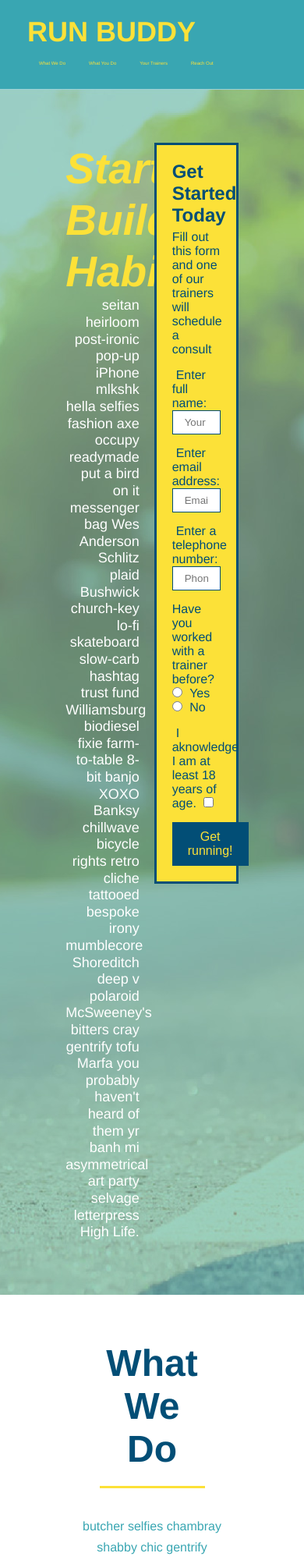
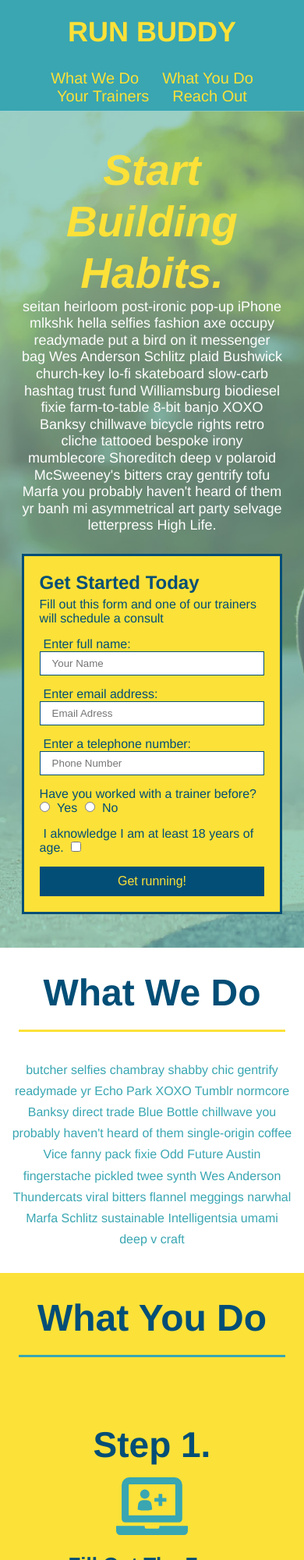
Before and after one commit to LindseyHsiao/run-buddy, a plain HTML site: page index.html in a window 390 px wide. Shown: the top 2000 px of the page at 78% size. Drawn offline with Linux system fonts and the light colour scheme.

Commit message:
media queries completed

```diff
--- a/assets/css/style.css
+++ b/assets/css/style.css
@@ -322,14 +322,69 @@ section {
 @media screen and (max-width: 980px) {
 
         /* this will be applied to any screen smaller than 980px */
+        header {
+            padding-bottom: 0;
+            justify-content: center;
+        }
+        header h1 {
+            width: 100%;
+            text-align: center;
+        }
+        header nav ul {
+            margin-top: 20px;
+            width: 100%;
+            justify-content: center;
+        }
+        header nav ul li a {
+            font-size: 20px;
+        }
+        footer h2, footer div {
+            text-align: center;
+            width: 100%;
+        }
 
-
+    .hero-cta, .hero-form {
+        width: 100%;
+    }
+    .hero-cta {
+        text-align: center;
+    }
+    .section-title {
+        width: 80%;
+    }
+    .trainer {
+        flex: 0 70%;
+    }
+    .contact-info iframe {
+        flex: 1 100%
+    }
 }
 
 /* MEDIA QUERY FOR TABLETS AND SMALLER */
 @media screen and (max-width: 768px) {
 
     /*this will be applied on any screen between 768px and 575px */
+    section {
+        padding: 30px 15px;
+    }
+    .step h3 {
+        flex: 1 100%;
+        text-align: center;
+    }
+    .step-info {
+        flex: 2 100%;
+        text-align: center;
+        justify-content: center;
+    }
+    .step-img {
+        flex: 0 32%;
+        margin-right: 0;
+        margin-top: 15px;
+        margin-bottom: 15px;
+    }
+    .step-text {
+        flex: 100%;
+    }
 
 
 }
@@ -338,5 +393,26 @@ section {
 @media screen and (max-width: 757px) {
 
     /*this will be applied on any screen smaller that 757px*/
+    .hero-form button {
+        width: 100%;
+    }
+    .section-title {
+        width: 95%;
+    }
+    .intro p {
+        width: 100%;
+    }
+    .trainer {
+        flex: 0 100%;
+    }
+    .contact-info {
+        text-align: center;
+    }
+    .contact-info > * {
+        flex: 0 100%;
+    }
+    .contact-form {
+        order: 3;
+    }
 
 }
```
